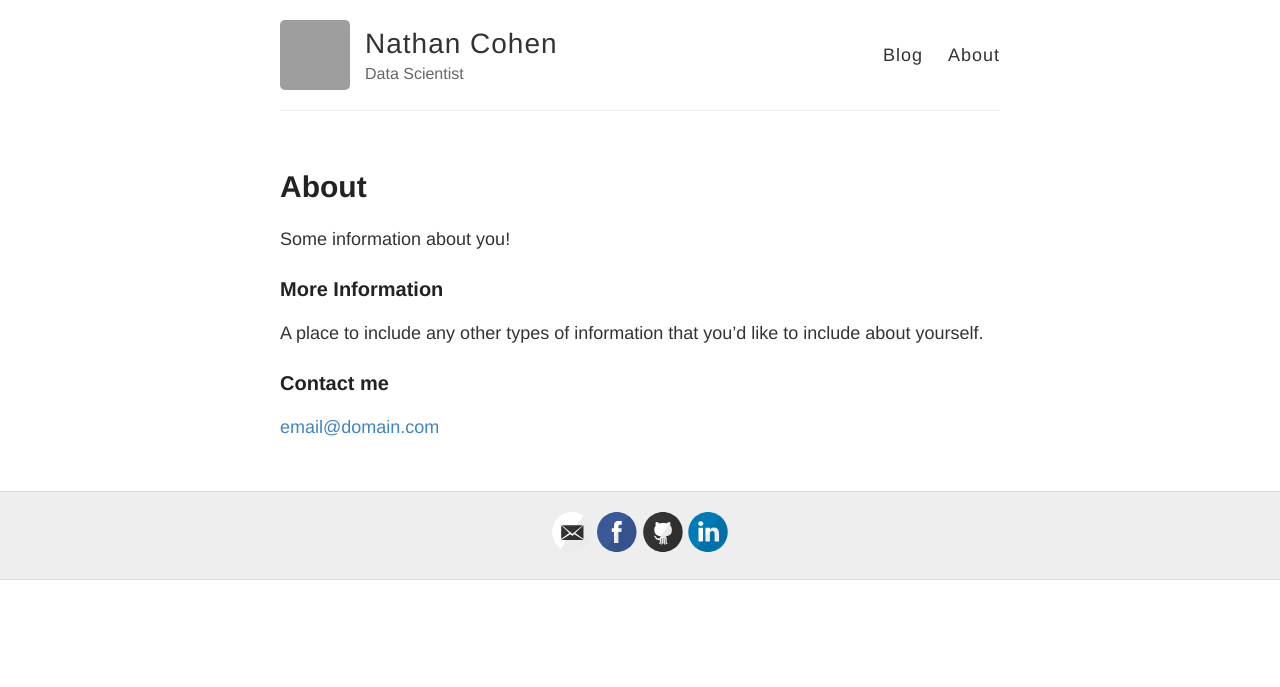
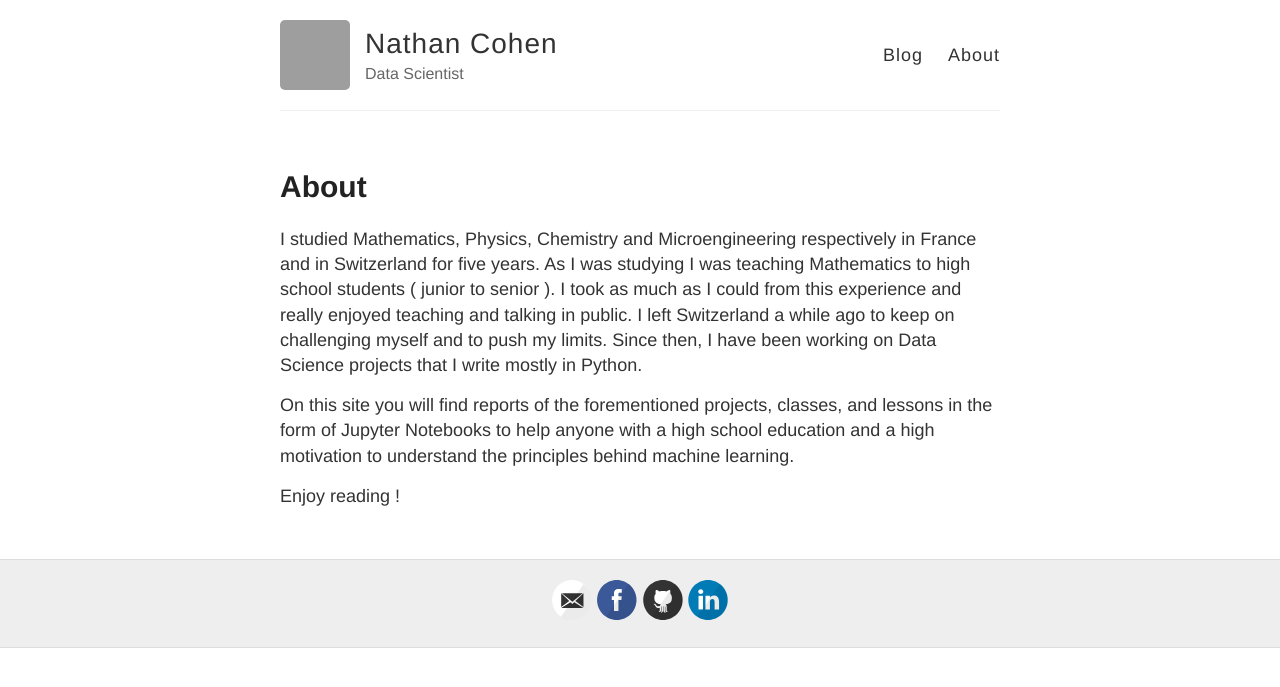
Before and after one commit to nathancohenil/nathancohenil.github.io, a Jekyll site: the page built from about.md, in a window 1280 px wide. Shown: the top 687 px of the page. Built offline with Jekyll 4.4.1, drawn with Linux system fonts in a browser that asks for light colours; grey boxes are pictures that could not be loaded.

Commit message:
Updated text about me

```diff
--- a/about.md
+++ b/about.md
@@ -4,12 +4,8 @@ title: About
 permalink: /about/
 ---
 
-Some information about you!
+I studied Mathematics, Physics, Chemistry and Microengineering respectively in France and in Switzerland for five years. As I was studying I was teaching Mathematics to high school students ( junior to senior ). I took as much as I could from this experience and really enjoyed teaching and talking in public. I left Switzerland a while ago to keep on challenging myself and to push my limits. Since then, I have been working on Data Science projects that I write mostly in Python.
 
-### More Information
+On this site you will find reports of the forementioned projects, classes, and lessons in the form of Jupyter Notebooks to help anyone with a high school education and a high motivation to understand the principles behind machine learning.
 
-A place to include any other types of information that you'd like to include about yourself.
-
-### Contact me
-
-[email@domain.com](mailto:email@domain.com)
+Enjoy reading !
```
